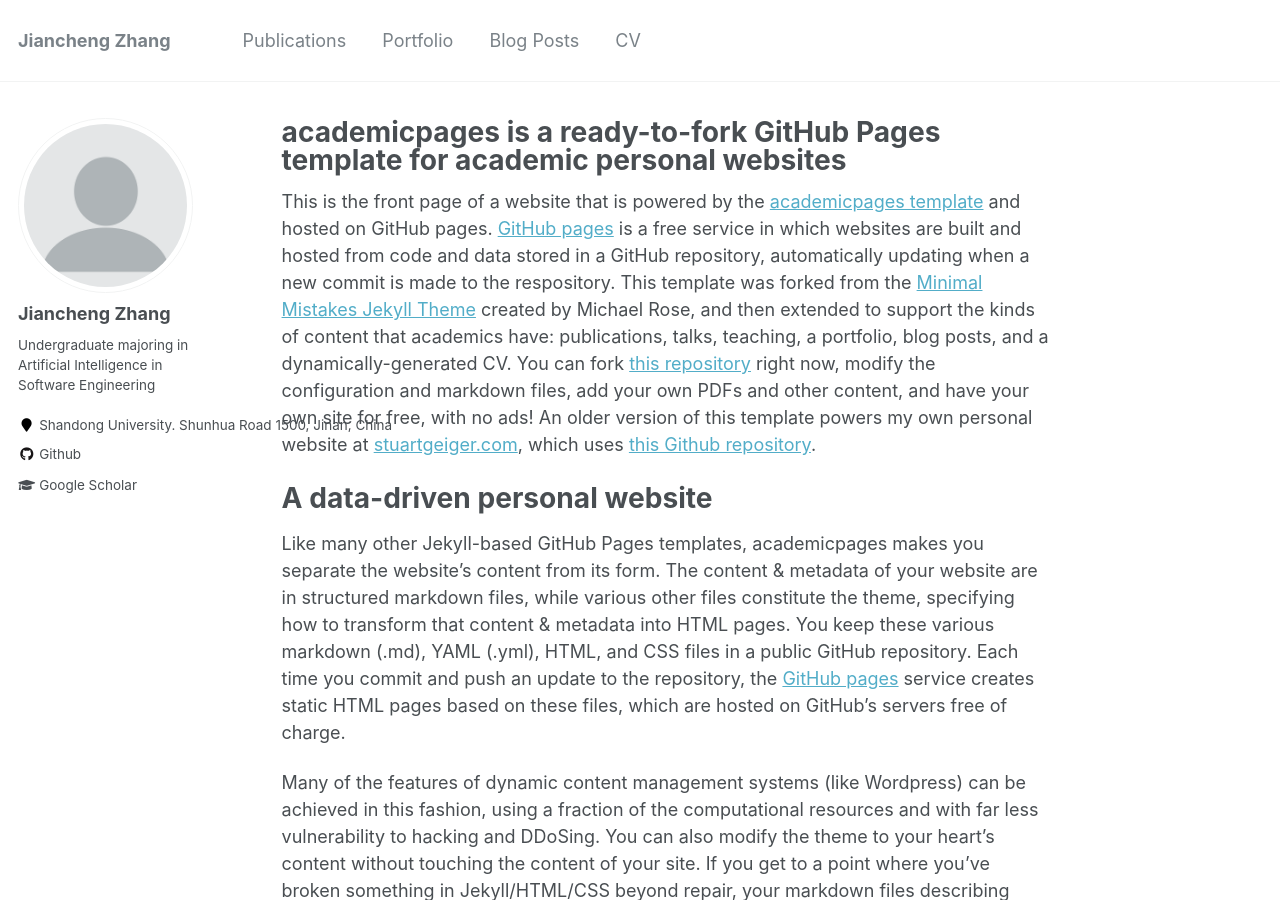
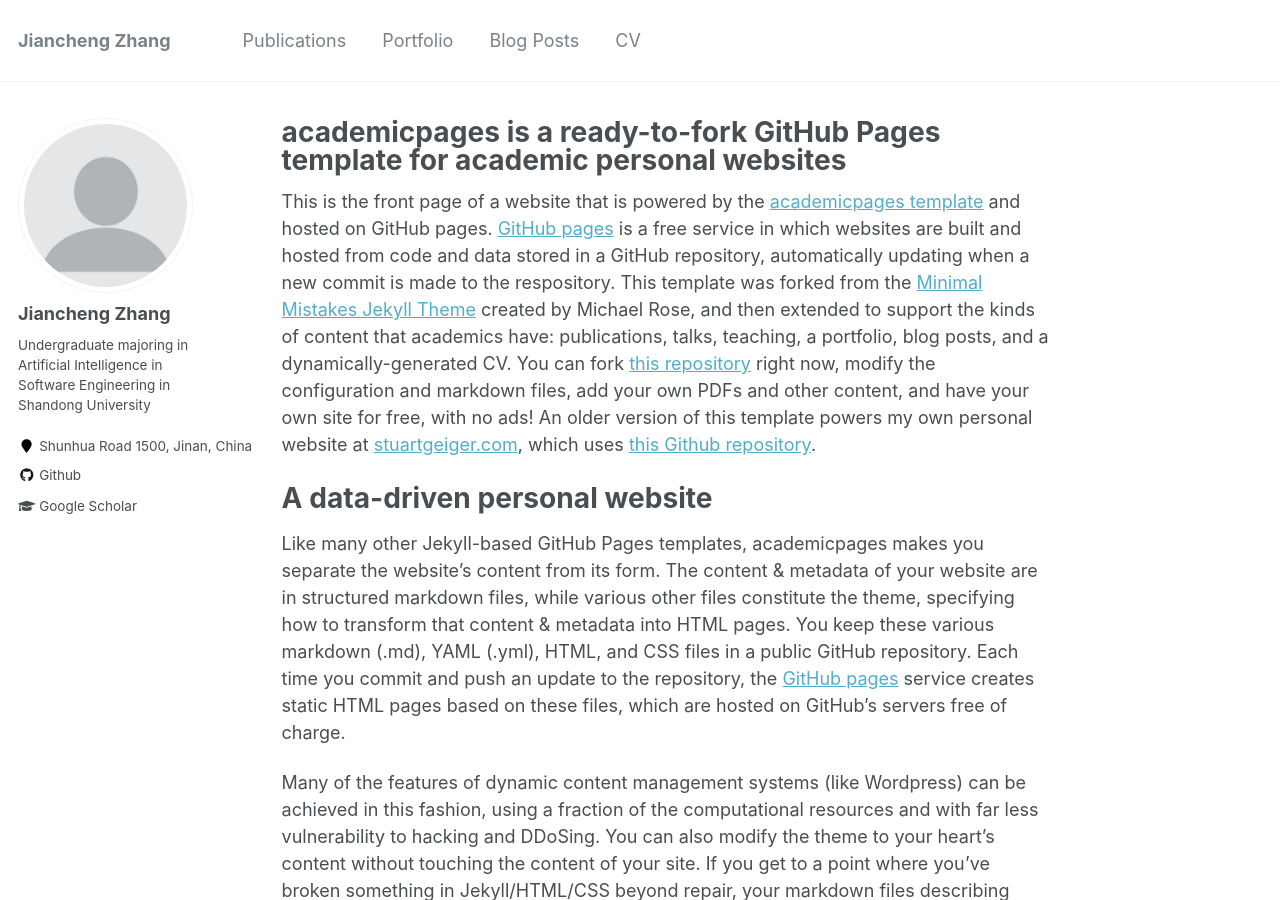
Before and after one commit to zjcyeshome/zjcyeshome.github.io, a Jekyll site: the page built from _pages/about.md, in a window 1280 px wide and 900 px high. Built offline with Jekyll 4.4.1, drawn with Linux system fonts in a browser that asks for light colours.

```diff
--- a/_config.yml
+++ b/_config.yml
@@ -82,8 +82,8 @@ analytics:
 author:
   name             : "Jiancheng Zhang"
   avatar           : "profile.png"
-  bio              : "Undergraduate majoring in Artificial Intelligence in Software Engineering"
-  location         : "Shandong University. Shunhua Road 1500, Jinan, China"
+  bio              : "Undergraduate majoring in Artificial Intelligence in Software Engineering in Shandong University"
+  location         : "Shunhua Road 1500, Jinan, China"
   employer         :
   # pubmed           : "https://www.ncbi.nlm.nih.gov/pubmed/?term=john+snow"
   googlescholar    : "https://scholar.google.com/citations?hl=en&user=whbwkbgAAAAJ"
```
